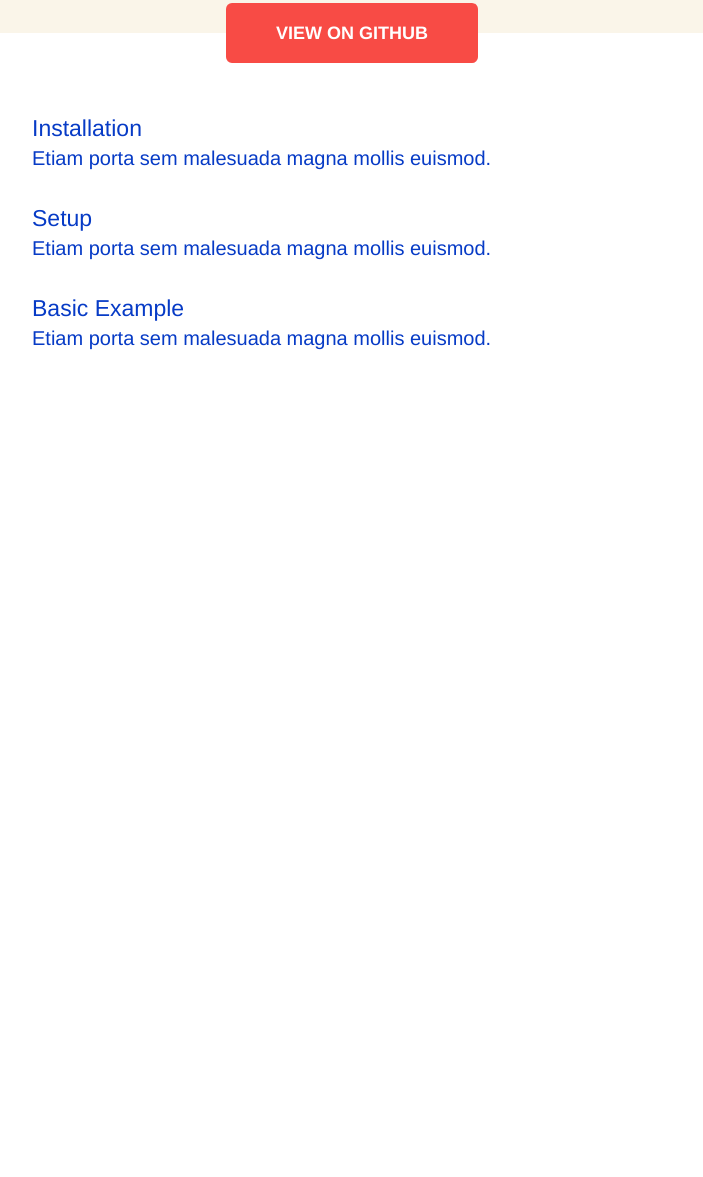
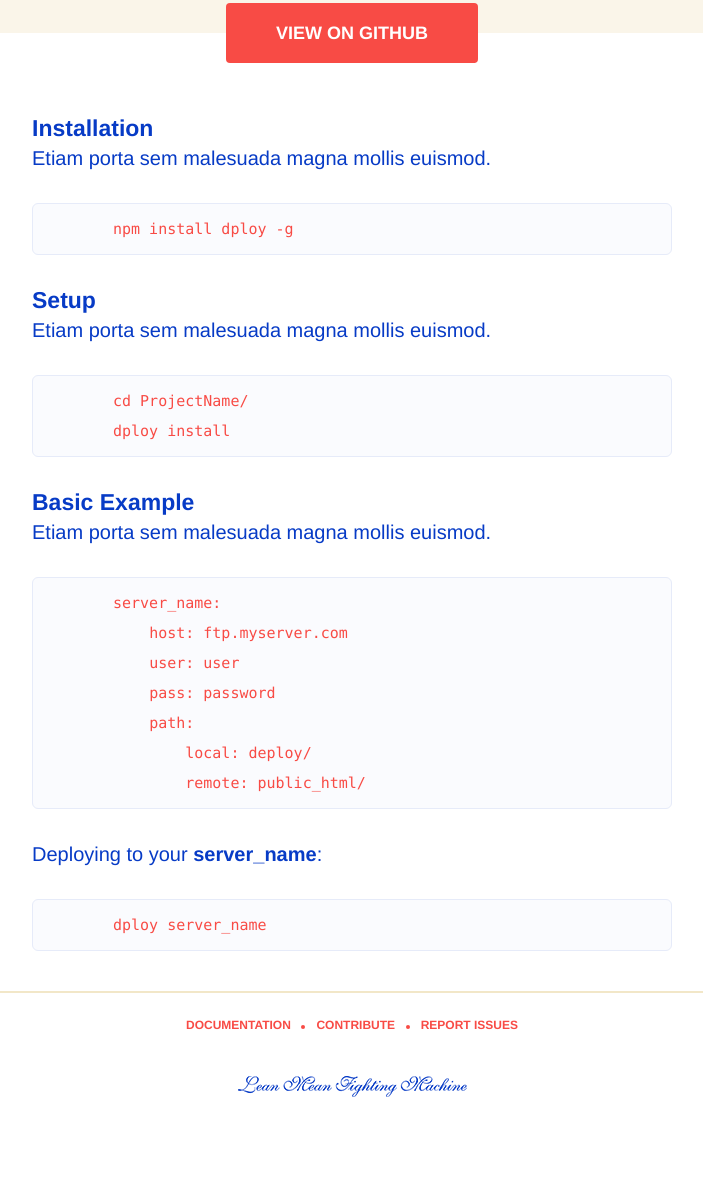
Before and after one commit to lucasmotta/dploy, a website: page index.html in a window 1280 px wide. Shown: the part 482-1659 px from the top of the page, without its empty margins (288-991 px from the left). Before the commit the page ends 875 px from the top, so only its background shows below. Drawn offline with Linux system fonts and the light colour scheme; files that its build step writes are made by us from their sources.

Commit message:
Added html tags and Lean Mean logo

```diff
--- a/coffee/main.coffee
+++ b/coffee/main.coffee
@@ -1,6 +1,5 @@
 class App
 
 	constructor: ->
-		console.log "heu"
 
 new App()
--- a/index.html
+++ b/index.html
@@ -32,23 +32,18 @@
 		<div class="header">
 
 			<div class="header__content">
+
 				<div class="logo">
 					<div class="logo__space"></div>
 					<ul class="logo__smoke">
-						<li></li>
-						<li></li>
-						<li></li>
-						<li></li>
-						<li></li>
-						<li></li>
-						<li></li>
-						<li></li>
-						<li></li>
+						<li></li><li></li><li></li><li></li><li></li>
+						<li></li><li></li><li></li><li></li>
 					</ul>
 					<div class="logo__rocket"></div>
 				</div>
+
 				<h1>DPLOY</h1>
-				<h2><strong>DPLOY</strong> is an FTP/SFTP deployment tool built in <strong>node.js</strong>.</h2>
+				<h2 class="skinny"><strong>DPLOY</strong> is an FTP/SFTP deployment tool built in <strong>node.js</strong>.</h2>
 				<p>It only uploads the latest changes by comparing<br>the version on your server with your <strong>Git</strong> repository.</p>
 
 				<a class="btn btn--primary btn--github btn--space" href="#">
@@ -63,17 +58,40 @@
 			<h2>Installation</h2>
 			<p>Etiam porta sem malesuada magna mollis euismod.</p>
 
+			<pre><code>npm install dploy -g</code></pre>
+
 			<h2>Setup</h2>
 			<p>Etiam porta sem malesuada magna mollis euismod.</p>
+			<pre><code>cd ProjectName/
+dploy install</code></pre>
 
 			<h2>Basic Example</h2>
 			<p>Etiam porta sem malesuada magna mollis euismod.</p>
+			<pre><code>server_name:
+    host: ftp.myserver.com
+    user: user
+    pass: password
+    path:
+        local: deploy/
+        remote: public_html/</code></pre>
+
+        	<p>Deploying to your <strong>server_name</strong>:</p>
+        	<pre><code>dploy server_name</code></pre>
 		</div>
 
+		<div class="footer">
 
-		<script src="js/jquery.js"></script>
-		<script src="js/main.js"></script>
+			<div class="footer__content">
+				<ul class="list list--horizontal">
+					<li class="list__item"><a class="btn btn--simple btn--space" href="#"><span>Documentation</span><span class="fx"></span></a></li>
+					<li class="list__item"><a class="btn btn--simple btn--space" href="#"><span>Contribute</span><span class="fx"></span></a></li>
+					<li class="list__item"><a class="btn btn--simple btn--space" href="#"><span>Report Issues</span><span class="fx"></span></a></li>
+				</ul>
 
+				<h2><a class="lmfm" href="http://lmfm.co.uk">Lean Mean Fighting Machine</a></h2>
+			</div>
+
+		</div>
 
 	</body>
 </html>
--- a/style/components/buttons.styl
+++ b/style/components/buttons.styl
@@ -16,7 +16,7 @@
 	line-height: 60px
 	padding: 0px 50px
 	font-size: 18
-	border-radius: 6px
+	border-radius: 4px
 
 	&:hover
 		color: white
@@ -25,6 +25,22 @@
 .btn--github
 	absolute: bottom -30px left 50%
 	transform: translate(-50%, 0)
+
+.btn--simple
+	border-radius: 3px !important
+	padding: 3px 5px !important
+	transition: background .5s ease-out-expo, color .5s ease-out-expo !important
+
+	&:hover
+		color: white !important
+
+		.fx
+			background-color: COLOR_PRIMARY_BACKGROUND !important
+
+	.fx
+		border-radius: 3px !important
+		background-color: COLOR_PRIMARY_BACKGROUND !important
+		transition: opacity .5s ease-out-expo !important
 
 .btn--space
 	overflow: hidden
--- a/style/layout.styl
+++ b/style/layout.styl
@@ -2,6 +2,26 @@ body, html
 	size: 100% auto
 	min-height: 100%
 	background: COLOR_BODY_BACKGROUND
+
+pre, code
+	size: 100% auto
+	font-family: "Monaco", monospace, serif
+	font-size: 15px
+	color: COLOR_PRIMARY_BACKGROUND
+
+pre
+	position: relative
+	background: #FAFBFE
+	border: 1px solid #E6EBF9
+	border-radius: 6px
+	padding: 10px 10px 10px 80px
+	vertical-space: 0, 1
+	overflow: auto
+	max-width: 100%
+
+code
+	margin: 0
+	padding: 0
 
 .header
 	text-align: center
@@ -27,6 +47,19 @@ body, html
 
 	p
 		margin-top: 15px
+
+.footer
+	text-align: center
+	position: relative
+	border-top: 2px solid #F2E7C8
+	padding: 20px 0 80px 0
+
+.lmfm
+	image-block: "lmfm.png" 229px 21px
+	display: inline-block
+
+	@media RETINA_MEDIA
+		bg-retina: "lmfm@2x.png" no-repeat
 
 .logo
 	display: inline-block
@@ -163,3 +196,41 @@ body, html
 	max-width: 660px
 	margin: 0 auto
 	padding: 80px 10px 10px 10px
+
+
+
+.list
+	margin: 0
+	padding: 0
+	list-style: none
+
+.list--horizontal
+	padding: 0 0 10px 0
+
+	.list__item
+		display: inline-block
+		margin-left: 10px
+		line-height: 14px
+
+		&:after
+			content: ""
+			absolute: top 50% left -10px
+			size: 4px
+			border-radius: 50%
+			margin-top: -2px
+			background: COLOR_PRIMARY_BACKGROUND
+
+
+		&:first-child
+			margin-left: 0
+			&:after
+				display: none
+
+.list__item
+	font-size: 12px
+	text-transform: uppercase
+	position: relative
+
+	a
+		font-weight: bold
+		color: COLOR_PRIMARY_BACKGROUND
--- a/style/typography.styl
+++ b/style/typography.styl
@@ -51,12 +51,11 @@ p
 
 h1, h2, h3, h4, h5, h6,
 .h1, .h2, .h3, .h4, .h5, .h6
-	font-weight: normal
+	font-weight: bold
 
 h1, .h1
 	font-step: 3
 	vertical-space: 0, 0
-	font-weight: bold
 
 h2, .h2
 	font-step: 0.5
@@ -77,3 +76,6 @@ h5, .h5
 h6, .h6
 	font-step: -1
 	vertical-space: 0, 0
+
+.skinny
+	font-weight: 100
```
Also changed, not shown: img/lmfm.png (added), img/lmfm@2x.png (added), style/main.css, 1 other file.
